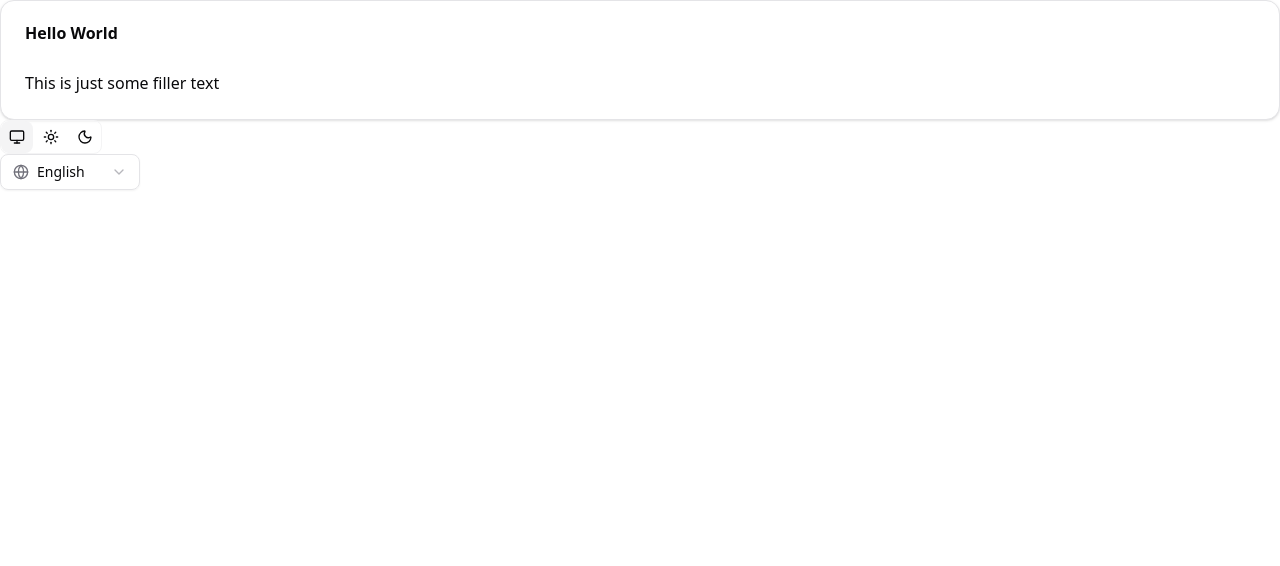
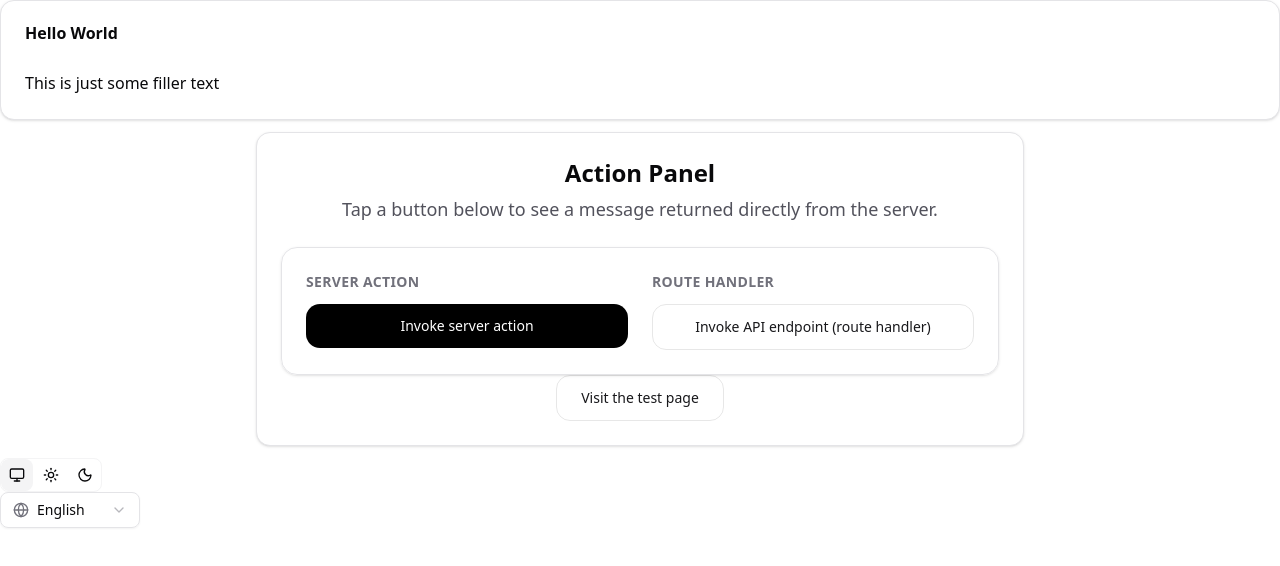
Before and after one commit to MarkBekooy/Next-js-Boilerplate-Modified, a Next.js app: page /en in a window 1280 px wide. Shown: the top 566 px of the page. Built offline with nearby package versions, Linux system fonts and the light colour scheme.

Commit message:
feat: Update homepage with extra Next.js actions

```diff
--- /dev/null
+++ b/src/app/[locale]/api/_actions/hello-actions.ts
@@ -0,0 +1,5 @@
+"use server";
+
+export async function sayHelloFromServerAction() {
+  return "Hello from server action";
+}
--- /dev/null
+++ b/src/app/[locale]/api/hello/route.ts
@@ -0,0 +1,5 @@
+import { NextResponse } from "next/server";
+
+export async function GET() {
+  return NextResponse.json({ message: "Hello from route handler" });
+}
--- a/src/app/[locale]/page.tsx
+++ b/src/app/[locale]/page.tsx
@@ -1,5 +1,7 @@
 import type { Metadata } from "next";
 import { getTranslations, setRequestLocale } from "next-intl/server";
+import Link from "next/link";
+import ActionPanel from "@/components/ActionPanel";
 import { LocaleSwitcher } from "@/components/LocaleSwitcher";
 import { ThemeToggle } from "@/components/ThemeToggle";
 import { Card, CardContent, CardHeader, CardTitle } from "@/components/ui/card";
@@ -35,6 +37,29 @@ export default async function RootPage(props: PageProps<"/[locale]">) {
           <p>This is just some filler text</p>
         </CardContent>
       </Card>
+
+      <Card className="mx-auto my-3 max-w-3xl">
+        <CardHeader className="flex flex-col items-center text-center">
+          <CardTitle className="text-2xl font-bold">Action Panel</CardTitle>
+          <div className="flex flex-col items-center gap-4 text-center">
+            <p className="text-lg text-zinc-600 dark:text-zinc-300">
+              Tap a button below to see a message returned directly from the server.
+            </p>
+          </div>
+        </CardHeader>
+        <CardContent>
+          <ActionPanel />
+          <div className="flex justify-center">
+            <Link
+              href="/test"
+              className="rounded-xl border border-zinc-900/10 px-6 py-3 text-sm font-medium text-zinc-900 focus-visible:outline focus-visible:outline-2 focus-visible:outline-offset-2 focus-visible:outline-black dark:border-zinc-100/10 dark:text-white"
+            >
+              Visit the test page
+            </Link>
+          </div>
+        </CardContent>
+      </Card>
+
       <ThemeToggle />
       <LocaleSwitcher />
     </>
--- /dev/null
+++ b/src/app/[locale]/test/page.tsx
@@ -0,0 +1,24 @@
+import { Link } from "@/libs/I18nNavigation";
+
+export default function TestPage() {
+  return (
+    <div className="min-h-screen bg-linear-to-b from-zinc-50 to-white px-4 py-20 font-sans antialiased dark:from-black dark:to-zinc-900">
+      <main className="mx-auto flex max-w-3xl flex-col gap-6 rounded-[32px] border border-zinc-200 bg-white/80 p-10 text-center shadow-xl backdrop-blur sm:p-16 dark:border-zinc-800 dark:bg-zinc-900/70">
+        <h1 className="text-4xl font-semibold text-zinc-900 dark:text-zinc-50">
+          Test Page
+        </h1>
+        <p className="text-lg text-zinc-600 dark:text-zinc-300">
+          Simple route to confirm navigation works.
+        </p>
+        <div className="flex justify-center">
+          <Link
+            href="/"
+            className="rounded-xl bg-black px-6 py-3 text-sm font-medium text-white focus-visible:outline focus-visible:outline-2 focus-visible:outline-offset-2 focus-visible:outline-black dark:bg-white dark:text-black"
+          >
+            Back to home
+          </Link>
+        </div>
+      </main>
+    </div>
+  );
+}
--- /dev/null
+++ b/src/components/ActionPanel.tsx
@@ -0,0 +1,85 @@
+"use client";
+
+import { useState, useTransition } from "react";
+import { sayHelloFromServerAction } from "@/app/[locale]/api/_actions/hello-actions";
+
+export default function ActionPanel() {
+  const [serverActionResult, setServerActionResult] = useState<string | null>(
+    null,
+  );
+  const [routeHandlerResult, setRouteHandlerResult] = useState<string | null>(
+    null,
+  );
+  const [isServerPending, startServerAction] = useTransition();
+  const [isRoutePending, setRoutePending] = useState(false);
+
+  const triggerServerAction = () => {
+    startServerAction(async () => {
+      try {
+        const message = await sayHelloFromServerAction();
+        setServerActionResult(message);
+      } catch {
+        setServerActionResult("Something went wrong");
+      }
+    });
+  };
+
+  const triggerRouteHandler = async () => {
+    setRoutePending(true);
+    try {
+      const response = await fetch("/api/hello", { cache: "no-store" });
+      if (!response.ok) {
+        throw new Error("Request failed");
+      }
+      const data: { message?: string } = await response.json();
+      setRouteHandlerResult(data.message ?? "No response");
+    } catch {
+      setRouteHandlerResult("Something went wrong");
+    } finally {
+      setRoutePending(false);
+    }
+  };
+
+  return (
+    <div className="flex w-full flex-col gap-6 rounded-2xl border border-zinc-200 bg-white/70 p-6 shadow-sm backdrop-blur-sm dark:border-zinc-800 dark:bg-zinc-900/70">
+      <div className="flex flex-wrap gap-6">
+        <div className="flex flex-1 flex-col gap-3">
+          <span className="text-sm font-semibold tracking-wide text-zinc-500 uppercase dark:text-zinc-400">
+            Server action
+          </span>
+          <button
+            type="button"
+            onClick={triggerServerAction}
+            disabled={isServerPending}
+            className="w-full rounded-xl bg-black px-6 py-3 text-sm font-medium text-white focus-visible:outline focus-visible:outline-2 focus-visible:outline-offset-2 focus-visible:outline-black disabled:opacity-60 dark:bg-white dark:text-black"
+          >
+            {isServerPending ? "Working..." : "Invoke server action"}
+          </button>
+          {serverActionResult && (
+            <p className="text-sm text-zinc-600 dark:text-zinc-200">
+              {serverActionResult}
+            </p>
+          )}
+        </div>
+        <div className="flex flex-1 flex-col gap-3">
+          <span className="text-sm font-semibold tracking-wide text-zinc-500 uppercase dark:text-zinc-400">
+            Route handler
+          </span>
+          <button
+            type="button"
+            onClick={triggerRouteHandler}
+            disabled={isRoutePending}
+            className="w-full rounded-xl border border-zinc-900/10 px-6 py-3 text-sm font-medium text-zinc-900 focus-visible:outline focus-visible:outline-2 focus-visible:outline-offset-2 focus-visible:outline-black disabled:opacity-60 dark:border-zinc-100/10 dark:text-white"
+          >
+            {isRoutePending ? "Working..." : "Invoke API endpoint (route handler)"}
+          </button>
+          {routeHandlerResult && (
+            <p className="text-sm text-zinc-600 dark:text-zinc-200">
+              {routeHandlerResult}
+            </p>
+          )}
+        </div>
+      </div>
+    </div>
+  );
+}
--- a/src/libs/I18nNavigation.ts
+++ b/src/libs/I18nNavigation.ts
@@ -1,4 +1,4 @@
 import { createNavigation } from "next-intl/navigation";
 import { routing } from "@/libs/I18nRouting";
 
-export const { usePathname } = createNavigation(routing);
+export const { Link, usePathname } = createNavigation(routing);
```
